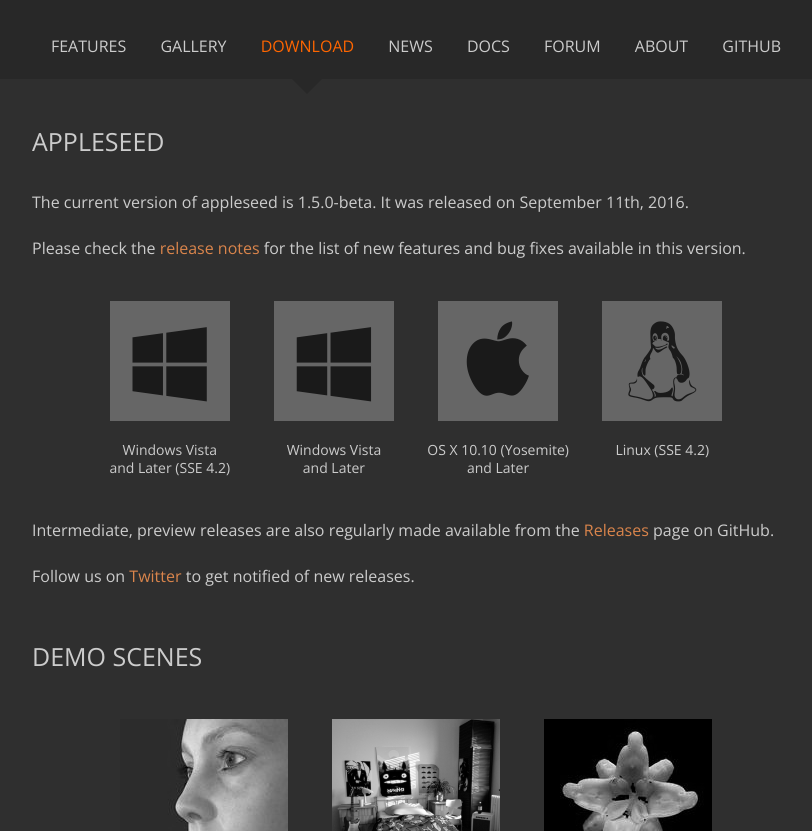
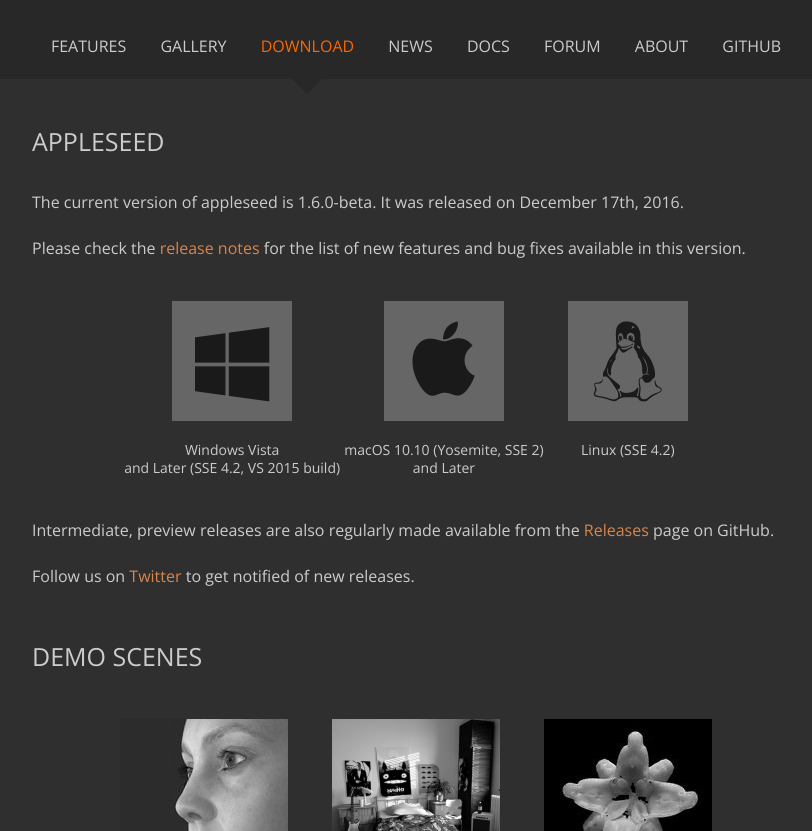
Before and after one commit to appleseedhq/appleseedhq.github.io, a Jekyll site: the page built from download.md, in a window 1280 px wide and 900 px high, scrolled down 300 px, cut to the strip 69-900 px from the top of the window. Shown: the whole strip, without its empty margins (224-1036 px from the left). Built offline with Jekyll 4.4.1, drawn with Linux system fonts in a browser that asks for light colours; nearby versions of some CDN libraries.

Commit message:
Add 1.6.0-beta downloads

```diff
--- a/_data/releases.yml
+++ b/_data/releases.yml
@@ -1,3 +1,17 @@
+- version: 1.6.0-beta
+  date: December 17th, 2016
+  github: "https://github.com/appleseedhq/appleseed/releases/tag/1.6.0-beta"
+  builds:
+    - platform: windows
+      label: Windows Vista<br>and Later (SSE 4.2, VS 2015 build)
+      url: "https://github.com/appleseedhq/appleseed/releases/download/1.6.0-beta/appleseed-1.6.0-beta-0-gb18a9fe-win64-vs140-sse42.zip"
+    - platform: osx
+      label: macOS 10.10 (Yosemite, SSE 2)<br>and Later
+      url: "https://github.com/appleseedhq/appleseed/releases/download/1.6.0-beta/appleseed-1.6.0-beta-0-gb18a9fe-mac64-clang.zip"
+    - platform: linux
+      label: Linux (SSE 4.2)
+      url: "https://github.com/appleseedhq/appleseed/releases/download/1.6.0-beta/appleseed-1.6.0-beta-0-gb18a9fe-linux64-gcc48-py27-sse42.zip"
+
 - version: 1.5.0-beta
   date: September 11th, 2016
   github: "https://github.com/appleseedhq/appleseed/releases/tag/1.5.0-beta"
```
